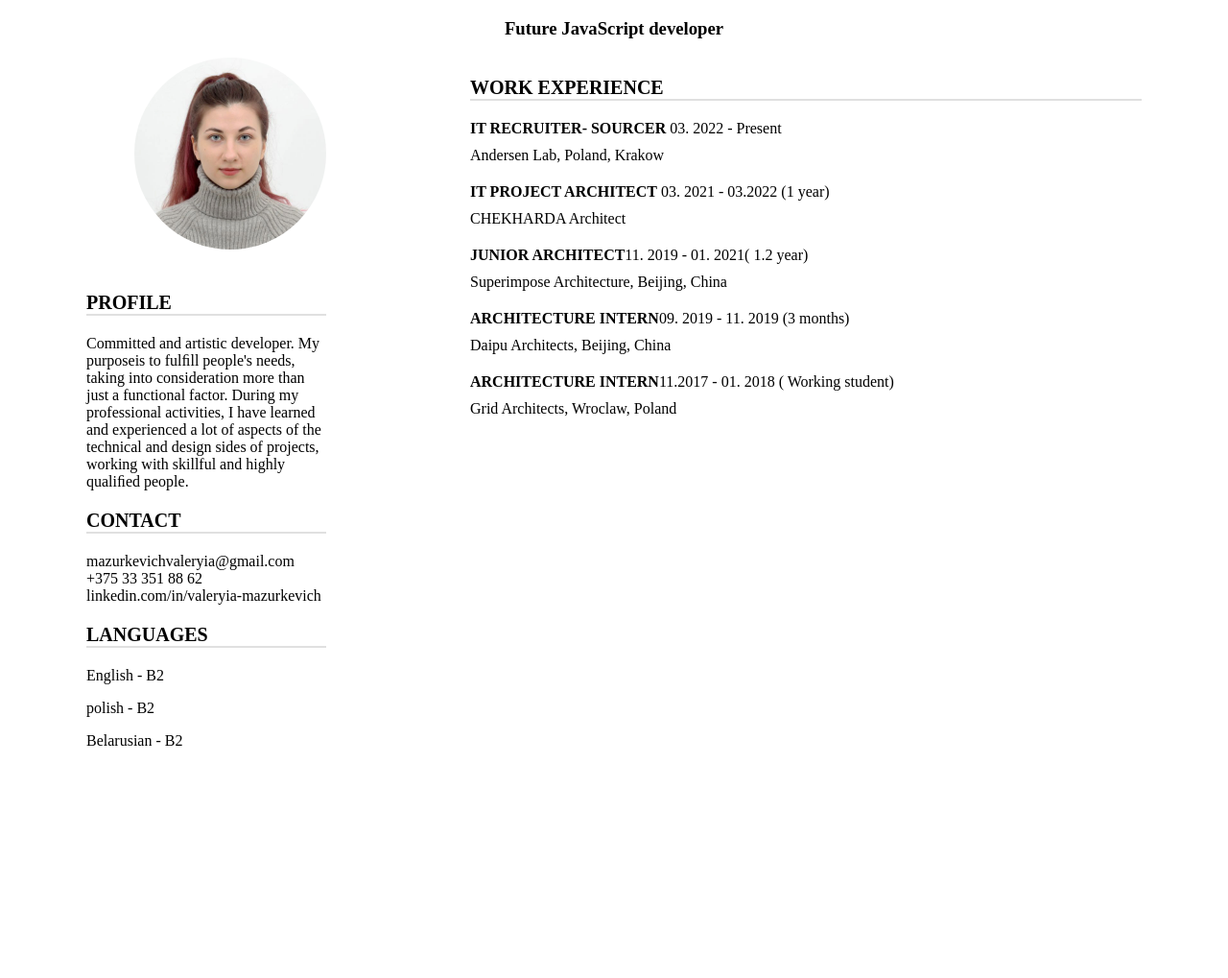
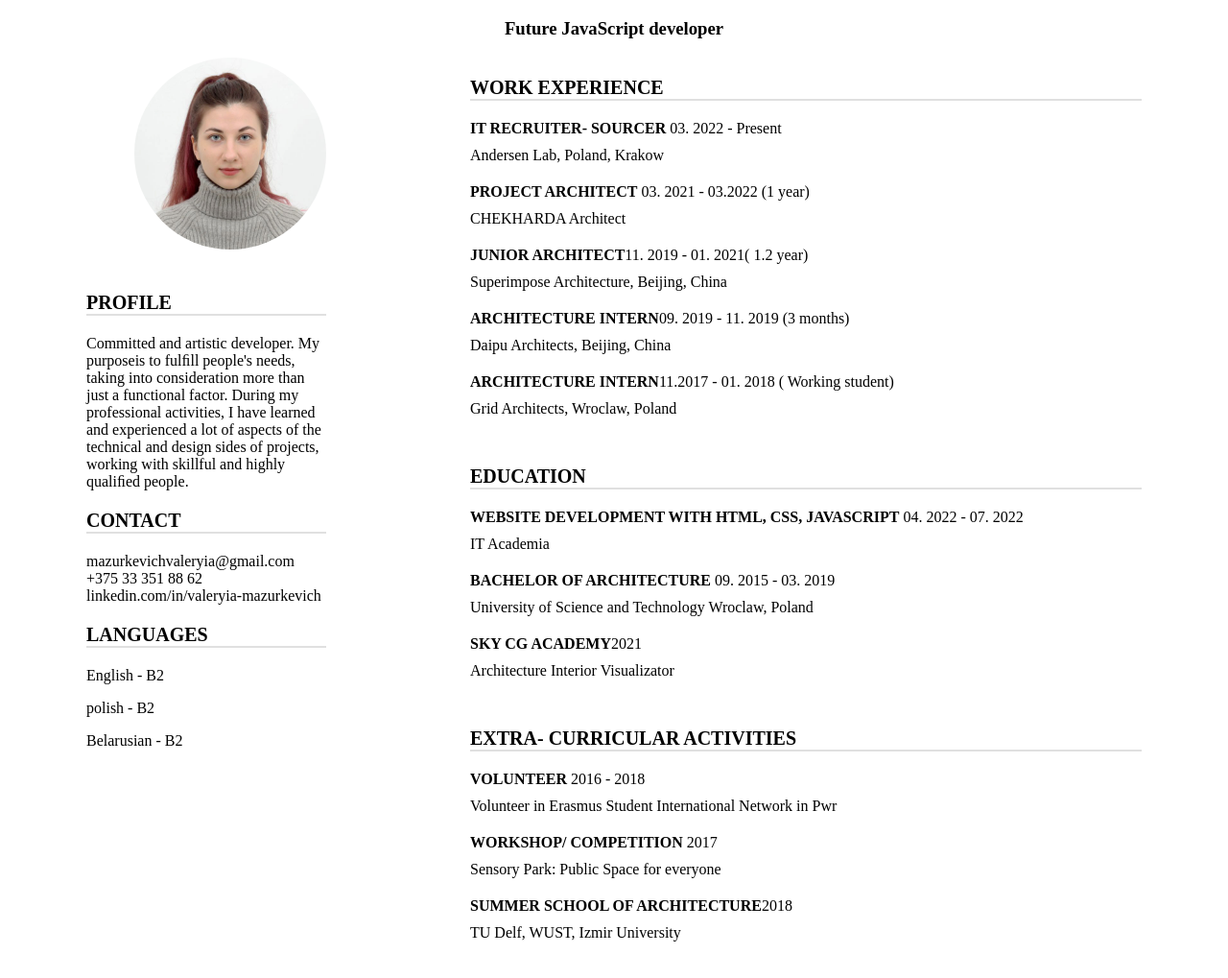
Before and after one commit to ValeryiaMaz/rsschool-cv, a plain HTML site: page index.html in a window 1280 px wide. Shown: the part 61-1080 px from the top of the page at 96% size. Before the commit the page ends 866 px from the top, so only its background shows below. Drawn offline with Linux system fonts and the light colour scheme.

Commit message:
feat: add educatin part

```diff
--- a/index.html
+++ b/index.html
@@ -47,32 +47,77 @@
 
             <div class="experience">
 
+                <div class="exper-block">
                     <div class="exper-name">WORK EXPERIENCE</div>
 
-                <div class="exper-work-place">
+                    <div class="exper-min-block">
                         <div class="exper-title"><span class="bold">IT Recruiter- Sourcer</span> 03. 2022 - Present</div>
                         <div class="exper-place">Andersen Lab, Poland, Krakow</div>
                     </div>
 
-                <div class="exper-work-place">
-                    <div class="exper-title"><span class="bold">IT PROJECT ARCHITECT</span> 03. 2021 - 03.2022 (1 year)</div>
+                    <div class="eexper-min-block">
+                        <div class="exper-title"><span class="bold">PROJECT ARCHITECT</span> 03. 2021 - 03.2022 (1 year)</div>
                         <div class="exper-place">CHEKHARDA Architect</div>
                     </div>
 
-                <div class="exper-work-place">
+                    <div class="exper-min-block">
                         <div class="exper-title"><span class="bold"> JUNIOR ARCHITECT</span>11. 2019 - 01. 2021( 1.2 year)</div>
                         <div class="exper-place">Superimpose Architecture, Beijing, China</div>
                     </div>
 
-                <div class="exper-work-place">
+                    <div class="exper-min-block">
                         <div class="exper-title"><span class="bold">ARCHITECTURE INTERN</span>09. 2019 - 11. 2019 (3 months)</div>
                         <div class="exper-place">Daipu Architects, Beijing, China</div>
                     </div>
 
-                <div class="exper-work-place">
+                    <div class="exper-min-block">
                         <div class="exper-title"><span class="bold">ARCHITECTURE INTERN</span>11.2017 - 01. 2018 ( Working student)</div>
                         <div class="exper-place">Grid Architects, Wroclaw, Poland</div>
                     </div>
+                </div>
+
+
+                <div class="exper-block">
+                    <div class="exper-name">EDUCATION</div>
+
+                    <div class="exper-min-block">
+                        <div class="exper-title"><span class="bold">WEBSITE DEVELOPMENT WITH HTML, CSS, JAVASCRIPT</span> 04. 2022 - 07. 2022</div>
+                        <div class="exper-place">IT Academia</div>
+                    </div>
+
+                    <div class="exper-min-block">
+                        <div class="exper-title"><span class="bold">BACHELOR OF ARCHITECTURE</span> 09. 2015 - 03. 2019</div>
+                        <div class="exper-place">University of Science and Technology Wroclaw, Poland</div>
+                    </div>
+
+                    <div class="exper-min-block">
+                        <div class="exper-title"><span class="bold"> SKY CG ACADEMY</span>2021</div>
+                        <div class="exper-place">Architecture Interior Visualizator</div>
+                    </div>
+
+
+                </div>
+
+                <div class="exper-block">
+                    <div class="exper-name">EXTRA- CURRICULAR ACTIVITIES</div>
+
+                    <div class="exper-min-block">
+                        <div class="exper-title"><span class="bold">VOLUNTEER</span> 2016 - 2018</div>
+                        <div class="exper-place">Volunteer in Erasmus Student International Network in Pwr</div>
+                    </div>
+
+                    <div class="exper-min-block">
+                        <div class="exper-title"><span class="bold">WORKSHOP/ COMPETITION</span> 2017</div>
+                        <div class="exper-place">Sensory Park: Public Space for everyone</div>
+                    </div>
+
+                    <div class="exper-min-block">
+                        <div class="exper-title"><span class="bold"> SUMMER SCHOOL OF ARCHITECTURE</span>2018</div>
+                        <div class="exper-place">TU Delf, WUST, Izmir University</div>
+                    </div>
+                </div>
+
+
             </div>
         </div>
     </div>
--- a/style.css
+++ b/style.css
@@ -73,3 +73,7 @@ a:hover {
     font-weight: 400;
     margin-bottom: 20px;
 }
+
+.exper-min-block:last-child {
+    margin-bottom: 50px;
+}
```
Lines whose indentation alone changed are shown as unchanged.
